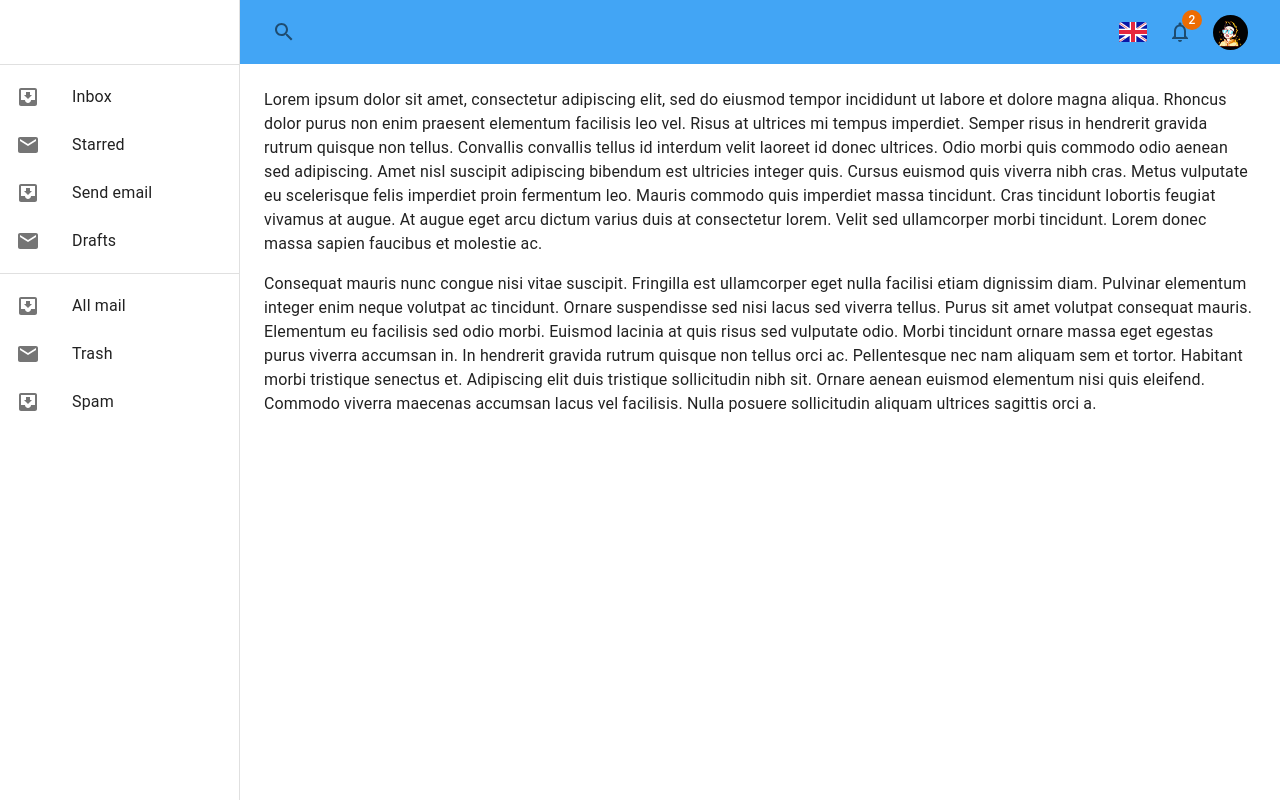
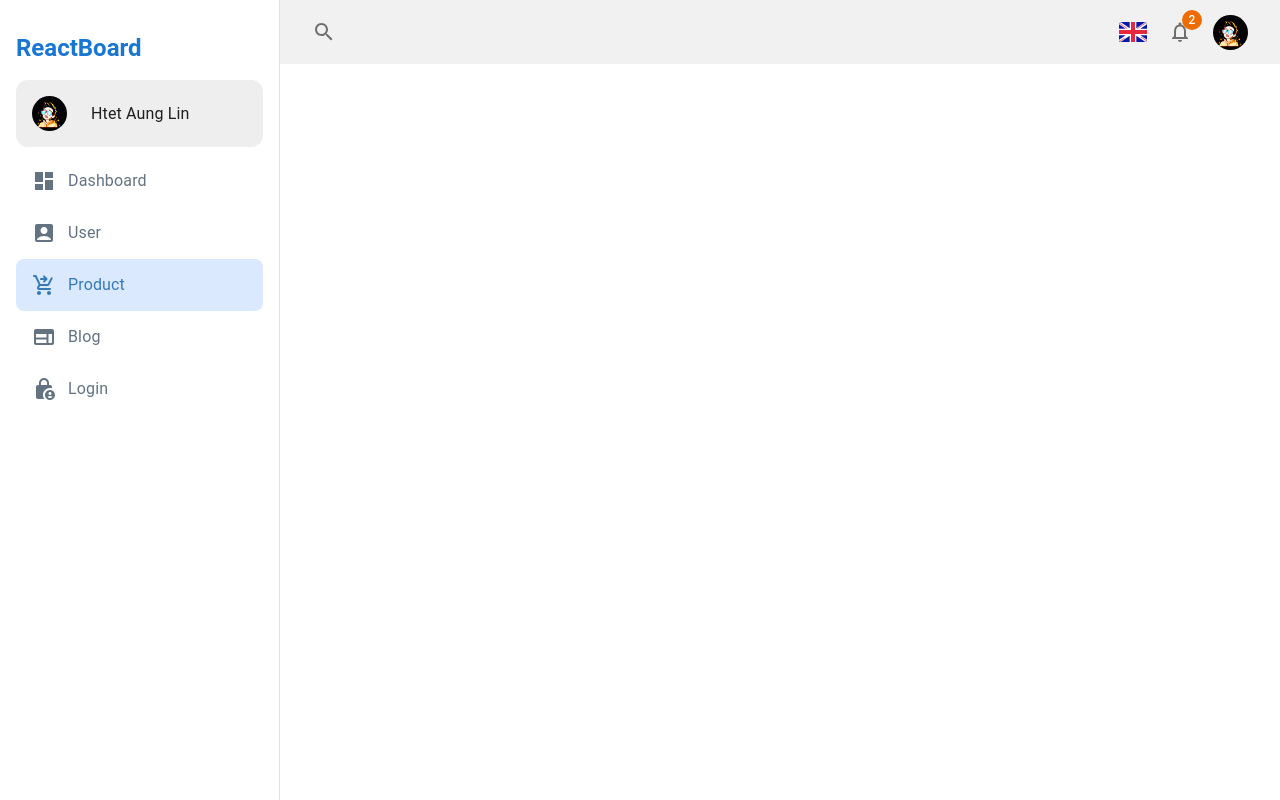
Before and after one commit to HTLA380/React-Dashboard, a React app: page /product in a window 1280 px wide. Built offline with nearby package versions, Linux system fonts and the light colour scheme; the HTML template or start-up script is replaced by a standard one.

Commit message:
adding sidebar

```diff
--- a/src/App.tsx
+++ b/src/App.tsx
@@ -1,96 +1,24 @@
-import * as React from "react";
+import React from "react";
 import CssBaseline from "@mui/material/CssBaseline";
 import Box from "@mui/material/Box";
-import Divider from "@mui/material/Divider";
-import Drawer from "@mui/material/Drawer";
-import InboxIcon from "@mui/icons-material/MoveToInbox";
-import List from "@mui/material/List";
-import ListItem from "@mui/material/ListItem";
-import ListItemButton from "@mui/material/ListItemButton";
-import ListItemIcon from "@mui/material/ListItemIcon";
-import ListItemText from "@mui/material/ListItemText";
-import MailIcon from "@mui/icons-material/Mail";
-import Toolbar from "@mui/material/Toolbar";
-import Typography from "@mui/material/Typography";
 import Navbar from "./components/navbar/Navbar";
+import { ThemeProvider } from "@emotion/react";
+import { theme } from "./theme";
+import SideBar from "./components/sidebar/SideBar";
+import routes from "./routes";
+import { useRoutes } from "react-router-dom";
 
-const drawerWidth = 240;
+const drawerWidth = 280;
 
-export default function () {
-  const [mobileOpen, setMobileOpen] = React.useState(false);
+const App: React.FC = () => {
+  const content = useRoutes(routes);
 
-  const handleDrawerToggle = () => {
-    setMobileOpen(!mobileOpen);
-  };
-
-  const drawer = (
-    <div>
-      <Toolbar />
-      <Divider />
-      <List>
-        {["Inbox", "Starred", "Send email", "Drafts"].map((text, index) => (
-          <ListItem key={text} disablePadding>
-            <ListItemButton>
-              <ListItemIcon>
-                {index % 2 === 0 ? <InboxIcon /> : <MailIcon />}
-              </ListItemIcon>
-              <ListItemText primary={text} />
-            </ListItemButton>
-          </ListItem>
-        ))}
-      </List>
-      <Divider />
-      <List>
-        {["All mail", "Trash", "Spam"].map((text, index) => (
-          <ListItem key={text} disablePadding>
-            <ListItemButton>
-              <ListItemIcon>
-                {index % 2 === 0 ? <InboxIcon /> : <MailIcon />}
-              </ListItemIcon>
-              <ListItemText primary={text} />
-            </ListItemButton>
-          </ListItem>
-        ))}
-      </List>
-    </div>
-  );
   return (
+    <ThemeProvider theme={theme}>
+      <CssBaseline />
       <Box sx={{ display: "flex" }}>
-      <CssBaseline />
         <Navbar drawerWidth={drawerWidth} />
-      <Box
-        component="nav"
-        sx={{ width: { sm: drawerWidth }, flexShrink: { sm: 0 } }}
-        aria-label="mailbox folders">
-        <Drawer
-          variant="temporary"
-          open={mobileOpen}
-          onClose={handleDrawerToggle}
-          ModalProps={{
-            keepMounted: true,
-          }}
-          sx={{
-            display: { xs: "block", sm: "none" },
-            "& .MuiDrawer-paper": {
-              boxSizing: "border-box",
-              width: drawerWidth,
-            },
-          }}>
-          {drawer}
-        </Drawer>
-        <Drawer
-          variant="permanent"
-          sx={{
-            display: { xs: "none", sm: "block" },
-            "& .MuiDrawer-paper": {
-              boxSizing: "border-box",
-              width: drawerWidth,
-            },
-          }}
-          open>
-          {drawer}
-        </Drawer>
-      </Box>
+        <SideBar drawerWidth={drawerWidth} />
         <Box
           component="main"
           sx={{
@@ -98,37 +26,11 @@ export default function () {
             p: 3,
             width: { sm: `calc(100% - ${drawerWidth}px)` },
           }}>
-        <Toolbar />
-        <Typography paragraph>
-          Lorem ipsum dolor sit amet, consectetur adipiscing elit, sed do
-          eiusmod tempor incididunt ut labore et dolore magna aliqua. Rhoncus
-          dolor purus non enim praesent elementum facilisis leo vel. Risus at
-          ultrices mi tempus imperdiet. Semper risus in hendrerit gravida rutrum
-          quisque non tellus. Convallis convallis tellus id interdum velit
-          laoreet id donec ultrices. Odio morbi quis commodo odio aenean sed
-          adipiscing. Amet nisl suscipit adipiscing bibendum est ultricies
-          integer quis. Cursus euismod quis viverra nibh cras. Metus vulputate
-          eu scelerisque felis imperdiet proin fermentum leo. Mauris commodo
-          quis imperdiet massa tincidunt. Cras tincidunt lobortis feugiat
-          vivamus at augue. At augue eget arcu dictum varius duis at consectetur
-          lorem. Velit sed ullamcorper morbi tincidunt. Lorem donec massa sapien
-          faucibus et molestie ac.
-        </Typography>
-        <Typography paragraph>
-          Consequat mauris nunc congue nisi vitae suscipit. Fringilla est
-          ullamcorper eget nulla facilisi etiam dignissim diam. Pulvinar
-          elementum integer enim neque volutpat ac tincidunt. Ornare suspendisse
-          sed nisi lacus sed viverra tellus. Purus sit amet volutpat consequat
-          mauris. Elementum eu facilisis sed odio morbi. Euismod lacinia at quis
-          risus sed vulputate odio. Morbi tincidunt ornare massa eget egestas
-          purus viverra accumsan in. In hendrerit gravida rutrum quisque non
-          tellus orci ac. Pellentesque nec nam aliquam sem et tortor. Habitant
-          morbi tristique senectus et. Adipiscing elit duis tristique
-          sollicitudin nibh sit. Ornare aenean euismod elementum nisi quis
-          eleifend. Commodo viverra maecenas accumsan lacus vel facilisis. Nulla
-          posuere sollicitudin aliquam ultrices sagittis orci a.
-        </Typography>
+          {content}
         </Box>
       </Box>
+    </ThemeProvider>
   );
-}
+};
+
+export default App;
--- /dev/null
+++ b/src/components/sidebar/DrawerComponent.tsx
@@ -0,0 +1,117 @@
+import {
+  AccountBoxRounded,
+  Dashboard,
+  LockPerson,
+  ShoppingCartCheckoutRounded,
+  WebRounded,
+} from "@mui/icons-material";
+import UserImg from "../../assets/user.png";
+import {
+  Avatar,
+  Box,
+  IconButton,
+  List,
+  ListItem,
+  ListItemButton,
+  ListItemIcon,
+  ListItemText,
+  Stack,
+  Typography,
+} from "@mui/material";
+import { blue } from "@mui/material/colors";
+import { useLocation } from "react-router-dom";
+
+const SideBarData = [
+  { name: "dashboard", icon: <Dashboard />, path: "/" },
+  {
+    name: "user",
+    icon: <AccountBoxRounded />,
+    path: "/user",
+  },
+  {
+    name: "product",
+    icon: <ShoppingCartCheckoutRounded />,
+    path: "/product",
+  },
+  {
+    name: "blog",
+    icon: <WebRounded />,
+    path: "/blog",
+  },
+  {
+    name: "login",
+    icon: <LockPerson />,
+    path: "/login",
+  },
+];
+
+const DrawerComponent = () => {
+  const location = useLocation();
+
+  return (
+    <Box sx={{ margin: "2rem 1rem" }}>
+      <Typography
+        variant="h5"
+        fontWeight={"bold"}
+        marginBottom={2}
+        sx={{ color: blue[700], cursor: "pointer" }}>
+        ReactBoard
+      </Typography>
+      <Stack
+        flexDirection={"row"}
+        alignItems={"center"}
+        gap={2}
+        sx={{
+          backgroundColor: "primary.main",
+          borderRadius: 3,
+          padding: "0.5rem",
+        }}>
+        <IconButton>
+          <Avatar
+            alt="Htet Aung Lin"
+            src={UserImg}
+            sx={{ width: 35, height: 35 }}
+          />
+        </IconButton>
+        <Typography variant="subtitle1">Htet Aung Lin</Typography>
+      </Stack>
+      <List>
+        {SideBarData.map((data) => (
+          <ListItem key={data.name} disablePadding>
+            <ListItemButton
+              href={data.path}
+              sx={{
+                backgroundColor:
+                  location.pathname === data.path ? "#1876f228" : "transparent",
+                borderRadius: 2,
+              }}>
+              <ListItemIcon
+                sx={{
+                  minWidth: "2.25rem",
+                  color:
+                    location.pathname === data.path ? "#357ab8" : "#637381",
+                }}>
+                {data.icon}
+              </ListItemIcon>
+              <ListItemText
+                primary={
+                  <Typography
+                    textTransform={"capitalize"}
+                    variant="subtitle1"
+                    sx={{
+                      color:
+                        location.pathname === data.path ? "#357ab8" : "#637381",
+                    }}>
+                    {data.name}
+                  </Typography>
+                }
+              />
+            </ListItemButton>
+          </ListItem>
+        ))}
+      </List>
+    </Box>
+  );
+};
+
+export default DrawerComponent;
--- /dev/null
+++ b/src/components/sidebar/SideBar.tsx
@@ -0,0 +1,52 @@
+import React from "react";
+import { Box, Drawer } from "@mui/material";
+import DrawerComponent from "./DrawerComponent";
+
+interface SidebarInterface {
+  drawerWidth: number;
+}
+
+const SideBar: React.FC<SidebarInterface> = ({ drawerWidth }) => {
+  const [mobileOpen, setMobileOpen] = React.useState(false);
+
+  const handleDrawerToggle = () => {
+    setMobileOpen(!mobileOpen);
+  };
+
+  return (
+    <Box
+      component="nav"
+      sx={{ width: { sm: drawerWidth }, flexShrink: { sm: 0 } }}>
+      <Drawer
+        variant="temporary"
+        open={mobileOpen}
+        onClose={handleDrawerToggle}
+        ModalProps={{
+          keepMounted: true,
+        }}
+        sx={{
+          display: { xs: "block", sm: "none" },
+          "& .MuiDrawer-paper": {
+            boxSizing: "border-box",
+            width: drawerWidth,
+          },
+        }}>
+        <DrawerComponent />
+      </Drawer>
+      <Drawer
+        variant="permanent"
+        sx={{
+          display: { xs: "none", sm: "block" },
+          "& .MuiDrawer-paper": {
+            boxSizing: "border-box",
+            width: drawerWidth,
+          },
+        }}
+        open>
+        <DrawerComponent />
+      </Drawer>
+    </Box>
+  );
+};
+
+export default SideBar;
```
Also changed, not shown: src/components/SideBar.tsx (deleted, +0 -7 lines). Lines whose indentation alone changed are shown as unchanged.
